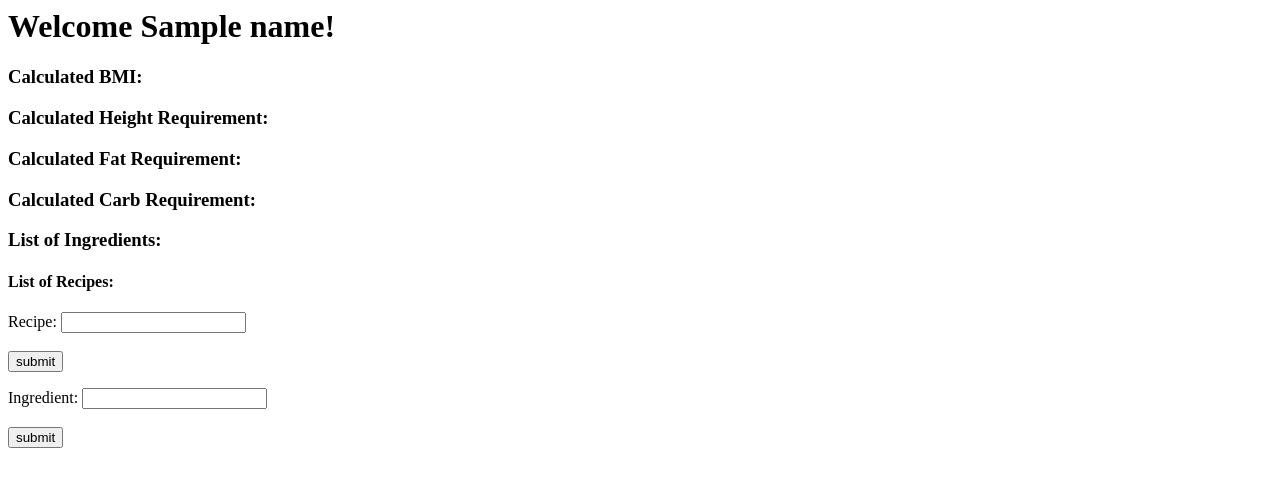
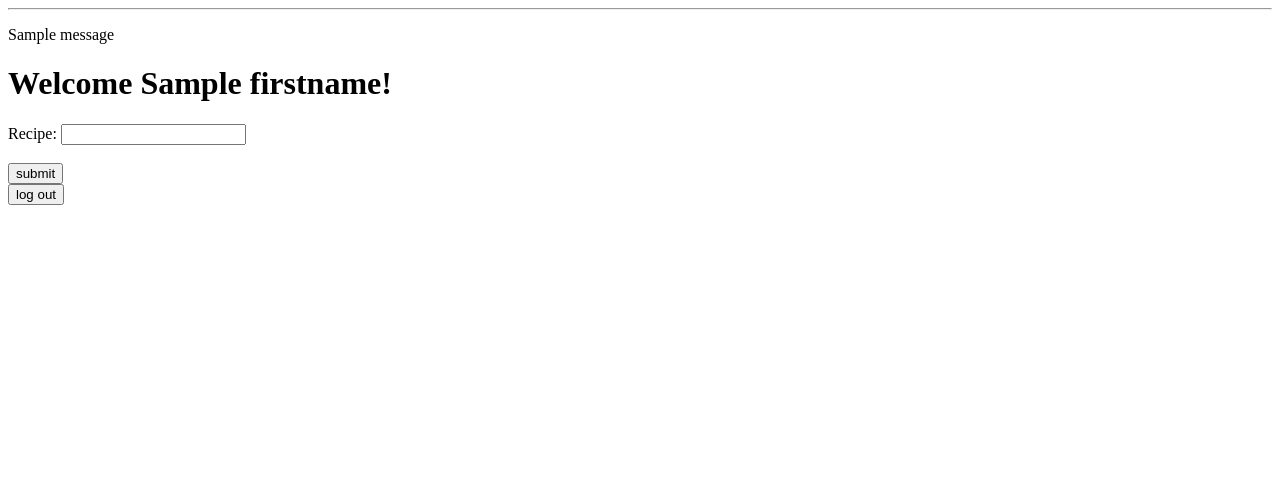
Before and after one commit to spyapali/Veganista_Project_Draft, a Flask app: template templates/user.html in a window 1280 px wide. Shown: the top 487 px of the page. Run offline with Flask 2, Linux system fonts and the light colour scheme; the template is opened without the code that fills it: most values are stand-ins (such as "Sample title", 1, 10 or a date in 2020); one stand-in notice (Sample message) is shown; parts of the project's set-up code (start-up, migrations or seed data) failed here and were passed over.

Commit message:
Got some of the routes working

```diff
--- a/server.py
+++ b/server.py
@@ -5,7 +5,9 @@ from jinja2 import StrictUndefined
 from flask import Flask, render_template, redirect, request, flash, session
 from flask_debugtoolbar import DebugToolbarExtension
 
-from model import connect_to_db, db
+from model import connect_to_db, db, User, Recipe
+
+from datetime import utc
 
 
 app = Flask(__name__)
@@ -20,37 +22,104 @@ app.jinja_env.undefined = StrictUndefined
 
 @app.route('/')
 def index():
-    """Homepage."""
+    """Homepage"""
+
+    return render_template('homepage.html')
+
+@app.route('/sign-up-form')
+def sign_up():
+    """Sign Up"""
 
     return render_template('sign_up.html')
 
-@app.route('/user', methods=['POST', 'GET'])
-def input_ingredient():
+
+@app.route('/sign-up', methods=['POST'])
+def sign_up_process():
+    """Sign up processing"""
+
+    firstname = request.form.get("firstname")
+    lastname = request.form.get("lastname")
+    username = request.form.get("username")
+    password = request.form.get("password")
+
+    user = User(first_name=firstname, last_name=lastname,
+                    username=username, password=password)
+
+    db.session.add(user)
+    db.session.commit()
+
+    flash("Thanks for signing up! Please log in to continue.")
+    return redirect("/login")
+
+
+@app.route('/login')
+def log_in():
+    """Sign Up"""
+
+    return render_template("login.html")
+
+
+@app.route("/process-login", methods=["POST"])
+def process_user_login():
+    """Log in existing users, otherwise redirect to sign up page."""
+
+    username = request.form.get("username")
+    password = request.form.get("password")
+
+    # Grab the user object that matches the email and password values.
+    user = User.query.filter_by(username=username, password=password).first()
+
+    # If the user object exists, then add the user_id to the session (logged in).
+    # Otherwise, redirect to sign up form to create a new user account.
+    if user:
+        user_id = user.user_id
+        session["user_id"] = user_id
+        flash("Logged In")
+        user_details = "/user/%d" % (user_id)
+        return redirect(user_details)
+    else:
+        flash("Sorry, you're not a registered user. Please sign up.")
+        return redirect("/sign-up-form")
+
+
+
+@app.route('/user/<int:user_id>', methods=['POST', 'GET'])
+def show_user_page(user_id):
     """User homepage."""
     # To-do: Store e-mail and password in user data table.
-    name = request.form.get('name')
+    user = User.query.get(user_id)
+    firstname = user.first_name
+    # creating a user object.
 
 
-    return render_template('user.html', name=name)
+
+    return render_template('user.html', firstname=firstname, user=user)
 
 
-@app.route('/recipe', methods=['GET'])
+# @app.route('/user/<int:user_id>/recipe', methods=['POST'])
+# def process_recipe(user_id):
+
+#     recipe = request.form.get("recipe")
+#     recipe = Input(user_id=user_id, eaten_at=datetime.utc.now())
+
+
+@app.route('/recipe/<int:recipe_id>', methods=['GET'])
 def show_recipe_info():
 	"""Display page for the ingredient."""
 
 	recipe = request.args.get('recipe')
+    # To-Do list: display the recipe name and the time during which the recipe appeared.
 
 	return render_template('recipe.html', recipe=recipe)
 
 
+@app.route("/logout")
+def log_out_user():
+    """Logging out user and redirecting to homepage."""
 
-@app.route('/ingredient', methods=['GET'])
-def show_ingredient_info():
-    """Display page for the ingredient."""
-
-    ingredient = request.args.get('ingredient')
-
-    return render_template('ingredient.html', ingredient=ingredient)
+    del session["user_id"]
+    flash("Logged out")
+    return redirect("/")
 
 
 
--- /dev/null
+++ b/static/ajax.css
@@ -0,0 +1 @@
+"use strict";
--- /dev/null
+++ b/static/ajax.js
@@ -0,0 +1,4 @@
+"use strict";
+
+
+// TO-DO: make a function that takes in a javascript object
--- /dev/null
+++ b/templates/base.html
@@ -0,0 +1,21 @@
+<!doctype html>
+<html>
+<head>
+	<title>Veganista</title>
+</head>
+
+<body>
+  <hr>
+
+  <p>
+  {% for message in get_flashed_messages() %}
+    {{ message }}
+  {% endfor %}
+  </p>
+
+
+  {% block content %} put your content here {% endblock %}
+
+
+</body>
+</html
--- a/templates/homepage.html
+++ b/templates/homepage.html
@@ -1,4 +1,5 @@
 
+{% extends 'base.html' %}
 {% block content %}
 
 <h1>Welcome to Veganista!</h1>
@@ -6,6 +7,9 @@
 <a href="/login">
 <h2>Login</h2></a>
 
+<a href="/sign-up-form">
+<h2>Sign Up</h2></a>
+
 
 
 
--- a/templates/user.html
+++ b/templates/user.html
@@ -1,31 +1,33 @@
 
+{% extends 'base.html' %}
 {% block content %}
 
-<h1>Welcome {{ name }}!</h1>
+<h1>Welcome {{ firstname }}!</h1>
 
 
-<h3>Calculated BMI: </h3>
+<!-- <h3>Calculated BMI: </h3>
 
 <h3> Calculated Height Requirement: </h3>
 
 <h3> Calculated Fat Requirement: </h3>
 
-<!-- Here is your calculated BMI, and here is your calculated protein, fat and carbohydrate requirements. -->
+Here is your calculated BMI, and here is your calculated protein, fat and carbohydrate requirements.
 
-<h3> Calculated Carb Requirement: </h3>
+<h3> Calculated Carb Requirement: </h3> -->
+<!--
+<h4> List of Recipes: </h4>  -->
 
-<h3> List of Ingredients: </h3>
 
-<h4> List of Recipes: </h4>
-
- <form action='/recipe' method=['GET']>
+<!-- convert bottom into a button -->
+ <form action='/user/<int:user_id>/recipe' method=['GET']>
  <label>Recipe: <input type="text" name="recipe"></label><br><br>
  <input type="submit" value="submit">
 </form>
 
- <form action='/ingredient' method=['GET']>
- <label>Ingredient: <input type="text" name="ingredient"></label><br><br>
- <input type="submit" value="submit">
+
+
+<form action='/logout'>
+	<input type="submit" value="log out">
 </form>
 
 
```
Also changed, not shown: model.py (+7 -15 lines), templates/login.html (+6 -8 lines), templates/recipe.html (added, +11 -0 lines), templates/sign_up.html (+7 -8 lines), 1 other file.
